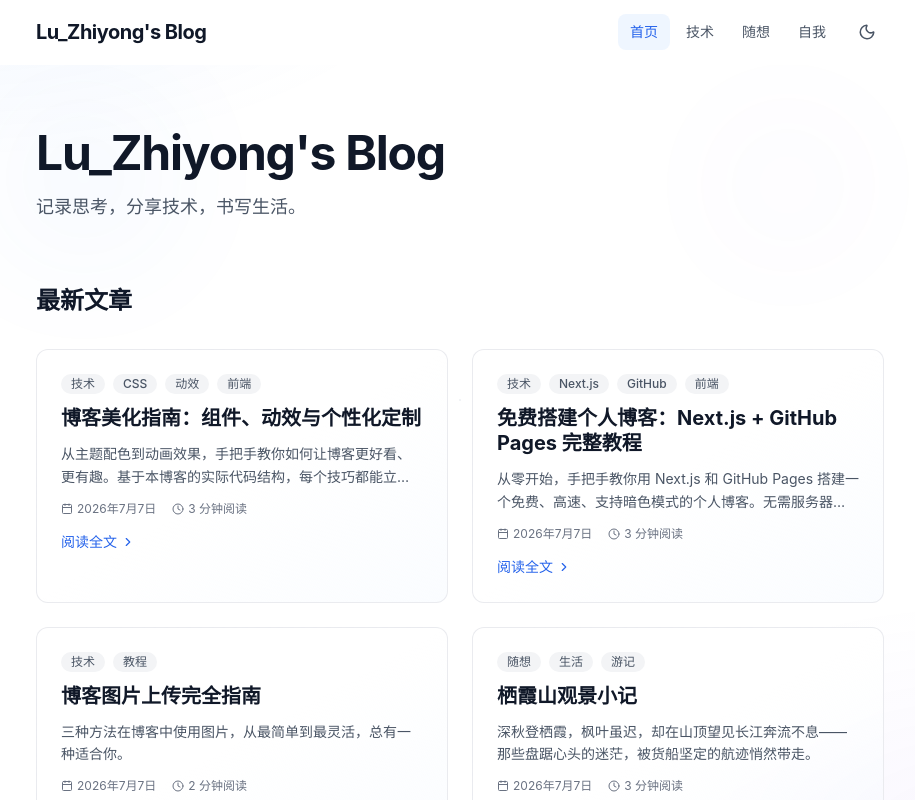
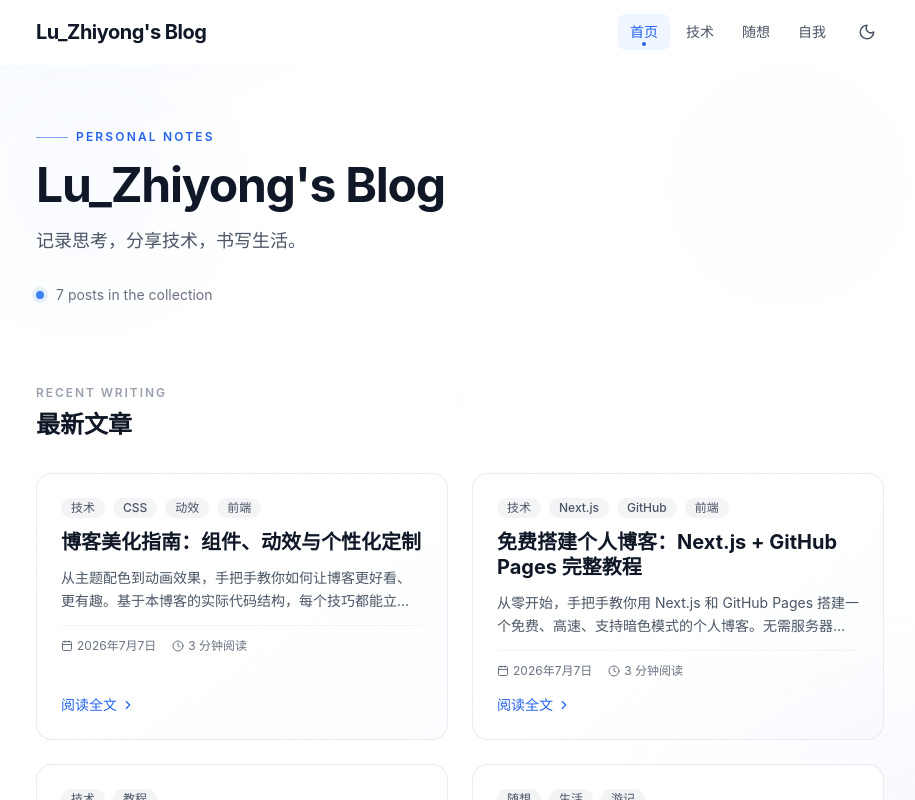
Before and after one commit to LZY041017/blog, a Next.js app: page /blog/ in a window 1280 px wide. Shown: the top 800 px of the page, without its empty margins (180-1095 px from the left). Built offline with nearby package versions, Linux system fonts and the light colour scheme.

Commit message:
Polish blog interface

```diff
--- a/app/globals.css
+++ b/app/globals.css
@@ -98,3 +98,12 @@ body {
 :focus-visible {
   @apply outline-2 outline-offset-2 outline-primary-500 rounded;
 }
+
+@media (prefers-reduced-motion: reduce) {
+  *,
+  *::before,
+  *::after {
+    scroll-behavior: auto !important;
+    transition-duration: 0.01ms !important;
+  }
+}
--- a/app/page.tsx
+++ b/app/page.tsx
@@ -8,7 +8,7 @@ export default function HomePage() {
   return (
     <div className="mx-auto max-w-4xl px-4 sm:px-6 py-12 sm:py-16">
       {/* Hero */}
-      <section className="relative mb-16">
+      <section className="relative mb-16 sm:mb-20">
         {/* Subtle decorative glow behind hero */}
         <div
           className="absolute -top-20 -left-20 w-64 h-64 rounded-full opacity-[0.07] blur-3xl pointer-events-none"
@@ -25,34 +25,47 @@ export default function HomePage() {
           }}
         />
 
+        <p className="relative mb-4 flex items-center gap-2 text-xs font-semibold tracking-[0.18em] text-primary-600 uppercase dark:text-primary-400">
+          <span className="h-px w-8 bg-current opacity-60" />
+          Personal notes
+        </p>
         <h1 className="relative text-4xl sm:text-5xl font-bold tracking-tight text-gray-900 dark:text-white mb-4">
           {SITE_CONFIG.title}
         </h1>
-        <p className="relative text-lg text-gray-600 dark:text-gray-400 max-w-2xl">
+        <p className="relative max-w-2xl text-lg leading-8 text-gray-600 dark:text-gray-400">
           {SITE_CONFIG.description}
         </p>
+        <div className="relative mt-7 flex items-center gap-3 text-sm text-gray-500 dark:text-gray-500">
+          <span className="inline-flex h-2 w-2 rounded-full bg-primary-500 shadow-[0_0_0_4px_rgba(59,130,246,0.12)]" />
+          {posts.length} posts in the collection
+        </div>
       </section>
 
       {/* Posts */}
       <section>
-        <div className="flex items-center justify-between mb-8">
-          <h2 className="text-2xl font-bold text-gray-900 dark:text-white">
-            最新文章
-          </h2>
+        <div className="mb-8 flex items-end justify-between gap-4">
+          <div>
+            <p className="mb-2 text-xs font-semibold tracking-[0.16em] text-gray-400 uppercase dark:text-gray-600">
+              Recent writing
+            </p>
+            <h2 className="text-2xl font-bold text-gray-900 dark:text-white">
+              {String.fromCodePoint(0x6700, 0x65b0, 0x6587, 0x7ae0)}
+            </h2>
+          </div>
           {posts.length > SITE_CONFIG.postsPerPage && (
             <a
               href="/posts"
-              className="text-sm font-medium text-primary-600 dark:text-primary-400 hover:text-primary-700 dark:hover:text-primary-300 transition-colors"
+              className="text-sm font-medium text-primary-600 transition-colors hover:text-primary-700 dark:text-primary-400 dark:hover:text-primary-300"
             >
-              查看全部 &rarr;
+              {String.fromCodePoint(0x67e5, 0x770b, 0x5168, 0x90e8)} &rarr;
             </a>
           )}
         </div>
 
         {posts.length === 0 ? (
-          <div className="text-center py-16">
-            <p className="text-gray-500 dark:text-gray-400 text-lg">
-              还没有文章，开始写第一篇吧 ✍️
+          <div className="py-16 text-center">
+            <p className="text-lg text-gray-500 dark:text-gray-400">
+              {String.fromCodePoint(0x8fd8, 0x6ca1, 0x6709, 0x6587, 0x7ae0, 0xff0c, 0x5f00, 0x59cb, 0x5199, 0x7b2c, 0x4e00, 0x7bc7, 0x5427)}
             </p>
           </div>
         ) : (
--- a/components/Header.tsx
+++ b/components/Header.tsx
@@ -51,10 +51,10 @@ export default function Header() {
               <Link
                 key={item.href}
                 href={item.href}
-                className={`px-3 py-2 rounded-lg text-sm font-medium transition-colors ${
+                className={`relative px-3 py-2 rounded-lg text-sm font-medium transition-colors after:absolute after:bottom-1 after:left-1/2 after:h-1 after:w-1 after:-translate-x-1/2 after:rounded-full after:bg-current after:transition-opacity ${
                   isActive(item.href)
-                    ? "text-primary-600 bg-primary-50 dark:text-primary-400 dark:bg-primary-950"
-                    : "text-gray-600 hover:text-gray-900 hover:bg-gray-100 dark:text-gray-400 dark:hover:text-white dark:hover:bg-gray-800"
+                    ? "text-primary-600 bg-primary-50 after:opacity-100 dark:text-primary-400 dark:bg-primary-950"
+                    : "text-gray-600 after:opacity-0 hover:text-gray-900 hover:bg-gray-100 dark:text-gray-400 dark:hover:text-white dark:hover:bg-gray-800"
                 }`}
               >
                 {item.label}
--- a/components/PostCard.tsx
+++ b/components/PostCard.tsx
@@ -14,7 +14,7 @@ export default function PostCard({ post }: PostCardProps) {
   const readingTime = post.content ? getReadingTime(post.content) : null;
 
   return (
-    <article className="group border border-gray-200/80 dark:border-gray-800/80 rounded-xl p-6 hover:border-primary-300 dark:hover:border-primary-700 hover:shadow-lg hover:shadow-primary-500/5 transition-all duration-300 bg-gradient-to-br from-white via-white to-blue-50/30 dark:from-gray-900 dark:via-gray-900 dark:to-blue-950/20">
+    <article className="group flex h-full flex-col border border-gray-200/80 dark:border-gray-800/80 rounded-2xl p-6 hover:-translate-y-1 hover:border-primary-300 dark:hover:border-primary-700 hover:shadow-xl hover:shadow-primary-500/5 transition-all duration-300 bg-gradient-to-br from-white via-white to-blue-50/30 dark:from-gray-900 dark:via-gray-900 dark:to-blue-950/20">
       {post.cover && (
         <Link href={`/posts/${post.slug}`} className="block -mx-6 -mt-6 mb-5 overflow-hidden rounded-t-xl">
           <img
@@ -25,7 +25,7 @@ export default function PostCard({ post }: PostCardProps) {
         </Link>
       )}
 
-      <div className="space-y-3">
+      <div className="flex h-full flex-col space-y-3">
         {/* Tags */}
         {post.tags.length > 0 && (
           <div className="flex flex-wrap gap-2">
@@ -53,7 +53,7 @@ export default function PostCard({ post }: PostCardProps) {
         )}
 
         {/* Meta */}
-        <div className="flex items-center gap-4 text-xs text-gray-500 dark:text-gray-500">
+        <div className="flex items-center gap-4 border-t border-gray-100 pt-3 text-xs text-gray-500 dark:border-gray-800/70 dark:text-gray-500">
           {post.date && (
             <span className="flex items-center gap-1">
               <Calendar size={12} />
@@ -71,7 +71,7 @@ export default function PostCard({ post }: PostCardProps) {
         {/* Read more */}
         <Link
           href={`/posts/${post.slug}`}
-          className="inline-flex items-center gap-1 text-sm font-medium text-primary-600 dark:text-primary-400 hover:text-primary-700 dark:hover:text-primary-300 transition-colors"
+          className="mt-auto inline-flex items-center gap-1 pt-1 text-sm font-medium text-primary-600 dark:text-primary-400 hover:text-primary-700 dark:hover:text-primary-300 transition-colors"
         >
           阅读全文
           <ChevronRight size={14} />
```
